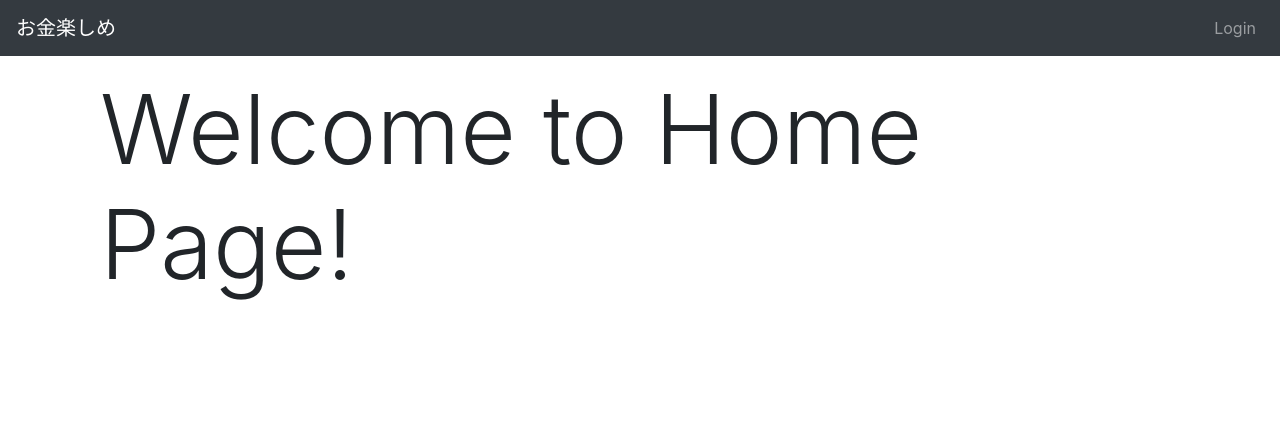
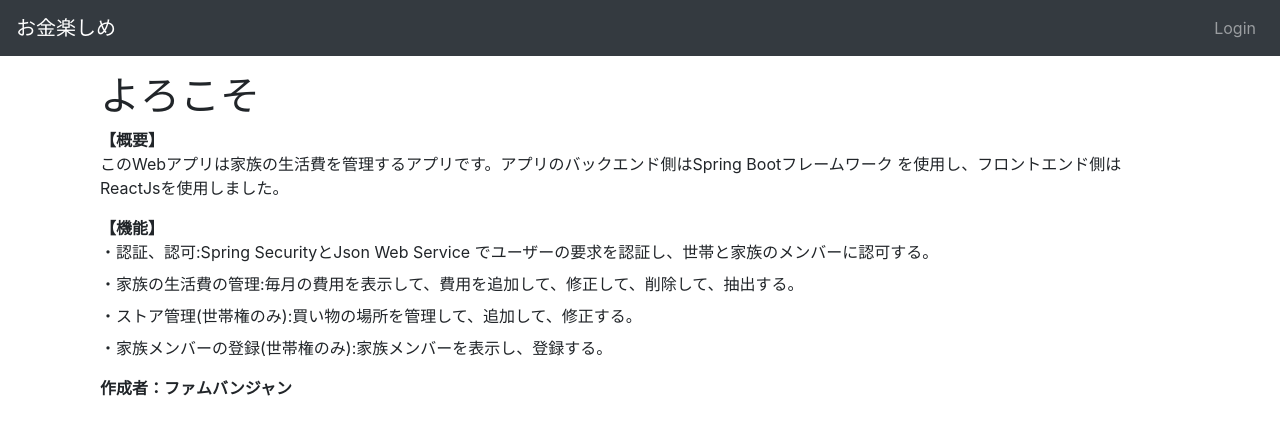
Before and after one commit to mathpham/create-deploy-heroku, a React (Create React App) app: page / in a window 1280 px wide. Shown: the top 434 px of the page. Built offline with nearby package versions, Linux system fonts and the light colour scheme.

Commit message:
Update Home.js

```diff
--- a/src/components/Home.js
+++ b/src/components/Home.js
@@ -4,9 +4,17 @@
     render() {
         return (
             <div className="container">
-                <h1 className="display-1">
-                    Welcome to Home Page!
-                </h1>
+              <h1>よろこそ</h1>
+              <dt>【概要】</dt>
+              <p>このWebアプリは家族の生活費を管理するアプリです。アプリのバックエンド側はSpring Bootフレームワーク を使用し、フロントエンド側はReactJsを使用しました。</p>
+              <dl>
+                <dt>【機能】</dt>
+                <dd>・認証、認可:Spring SecurityとJson Web Service でユーザーの要求を認証し、世帯と家族のメンバーに認可する。</dd>
+                <dd>・家族の生活費の管理:毎月の費用を表示して、費用を追加して、修正して、削除して、抽出する。</dd>
+                <dd>・ストア管理(世帯権のみ):買い物の場所を管理して、追加して、修正する。</dd>
+                <dd>・家族メンバーの登録(世帯権のみ):家族メンバーを表示し、登録する。</dd>
+              </dl>
+              <p><b>作成者：ファムバンジャン</b></p>
             </div>
         );
     }
```
